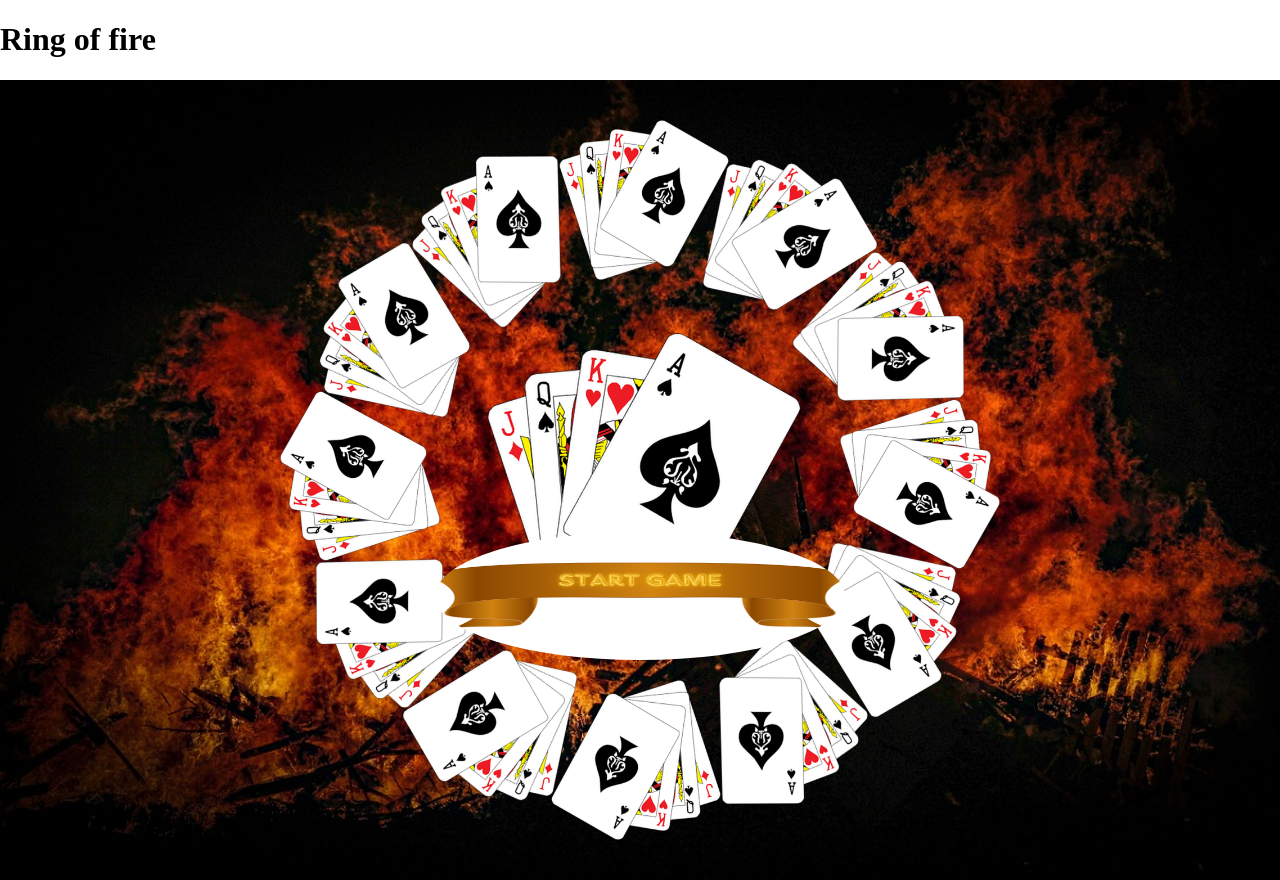
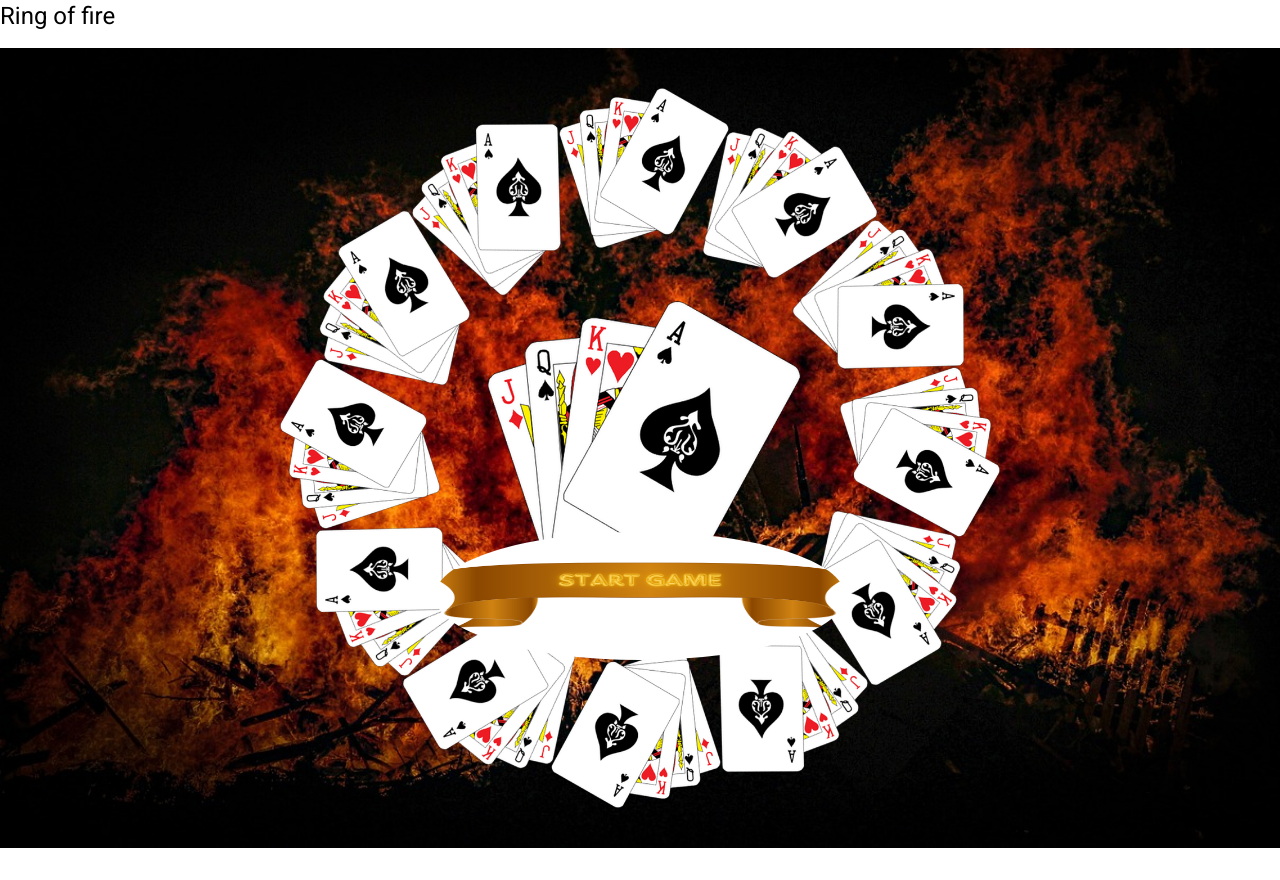
Before and after one commit to JeanPondy/ring-of-fire-jp, an Angular app in the folder ringOfFireJP/: page / in a window 1280 px wide. After the commit the page ends 848 px from the top, so only its background shows below. Built offline with nearby package versions, Linux system fonts and the light colour scheme.

Commit message:
Material Design installieren

```diff
--- a/ringOfFireJP/angular.json
+++ b/ringOfFireJP/angular.json
@@ -30,6 +30,7 @@
               "src/assets"
             ],
             "styles": [
+              "@angular/material/prebuilt-themes/indigo-pink.css",
               "src/styles.scss"
             ],
             "scripts": []
@@ -90,6 +91,7 @@
               "src/assets"
             ],
             "styles": [
+              "@angular/material/prebuilt-themes/indigo-pink.css",
               "src/styles.scss"
             ],
             "scripts": []
--- a/ringOfFireJP/package.json
+++ b/ringOfFireJP/package.json
@@ -11,10 +11,12 @@
   "private": true,
   "dependencies": {
     "@angular/animations": "^17.0.0",
+    "@angular/cdk": "~17.3.10",
     "@angular/common": "^17.0.0",
     "@angular/compiler": "^17.0.0",
     "@angular/core": "^17.0.0",
     "@angular/forms": "^17.0.0",
+    "@angular/material": "~17.3.10",
     "@angular/platform-browser": "^17.0.0",
     "@angular/platform-browser-dynamic": "^17.0.0",
     "@angular/router": "^17.0.0",
--- a/ringOfFireJP/src/app/app.config.ts
+++ b/ringOfFireJP/src/app/app.config.ts
@@ -2,7 +2,8 @@
 import { provideRouter } from '@angular/router';
 
 import { routes } from './app.routes';
+import { provideAnimationsAsync } from '@angular/platform-browser/animations/async';
 
 export const appConfig: ApplicationConfig = {
-  providers: [provideRouter(routes)]
+  providers: [provideRouter(routes), provideAnimationsAsync()]
 };
--- a/ringOfFireJP/src/index.html
+++ b/ringOfFireJP/src/index.html
@@ -6,8 +6,10 @@
   <base href="/">
   <meta name="viewport" content="width=device-width, initial-scale=1">
   <link rel="icon" type="image/x-icon" href="favicon.ico">
+  <link href="https://fonts.googleapis.com/css2?family=Roboto:wght@300;400;500&display=swap" rel="stylesheet">
+  <link href="https://fonts.googleapis.com/icon?family=Material+Icons" rel="stylesheet">
 </head>
-<body>
+<body class="mat-typography">
   <app-root></app-root>
 </body>
 </html>
--- a/ringOfFireJP/src/styles.scss
+++ b/ringOfFireJP/src/styles.scss
@@ -2,3 +2,5 @@
 body {
     margin: 0;
 }
+html, body { height: 100%; }
+body { margin: 0; font-family: Roboto, "Helvetica Neue", sans-serif; }
```
Also changed, not shown: 1 other file (tests, documents, lock files or other folders).
